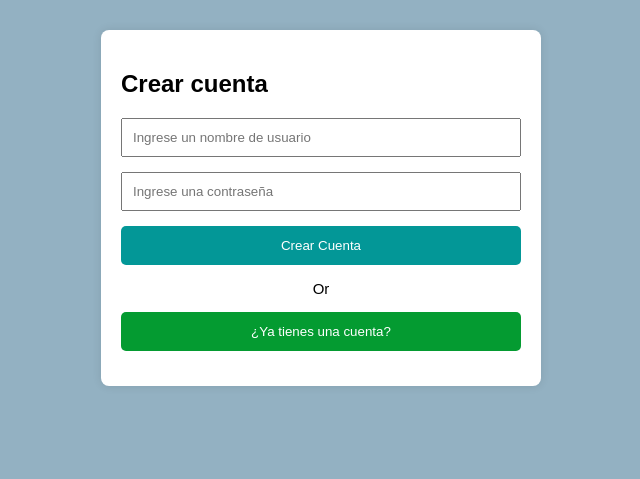
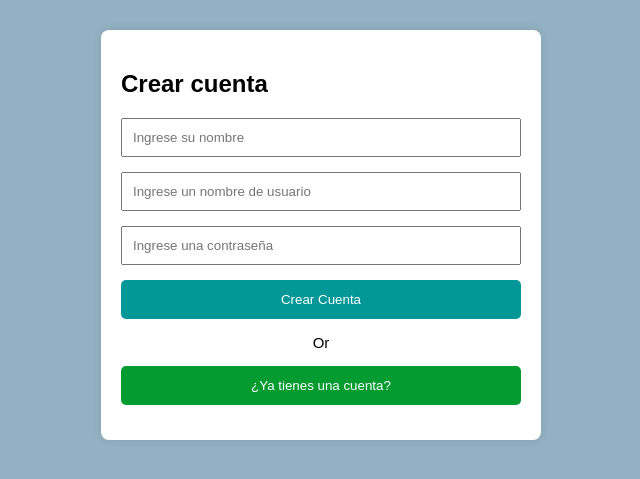
Before and after one commit to jhonn932/agenda-contacto-app, a Flask app: page /registro in a window 1280 px wide. Shown: the top 479 px of the page, without its empty margins (319-959 px from the left). Run offline with Flask 3, Linux system fonts and the light colour scheme.

Commit message:
se agrega el input nombre

```diff
--- a/templates/auth/registro.html
+++ b/templates/auth/registro.html
@@ -10,6 +10,7 @@
         <div>
             <form action="/registro" method="post">
                 <h2>Crear cuenta</h2>
+                <input type="text" name="nombre" placeholder="Ingrese su nombre">
                 <input type="text" name="username" placeholder="Ingrese un nombre de usuario">
                 <input type="password" name="password" placeholder="Ingrese una contraseña">
                 <button class="btn" type="submit">Crear Cuenta</button>
```
